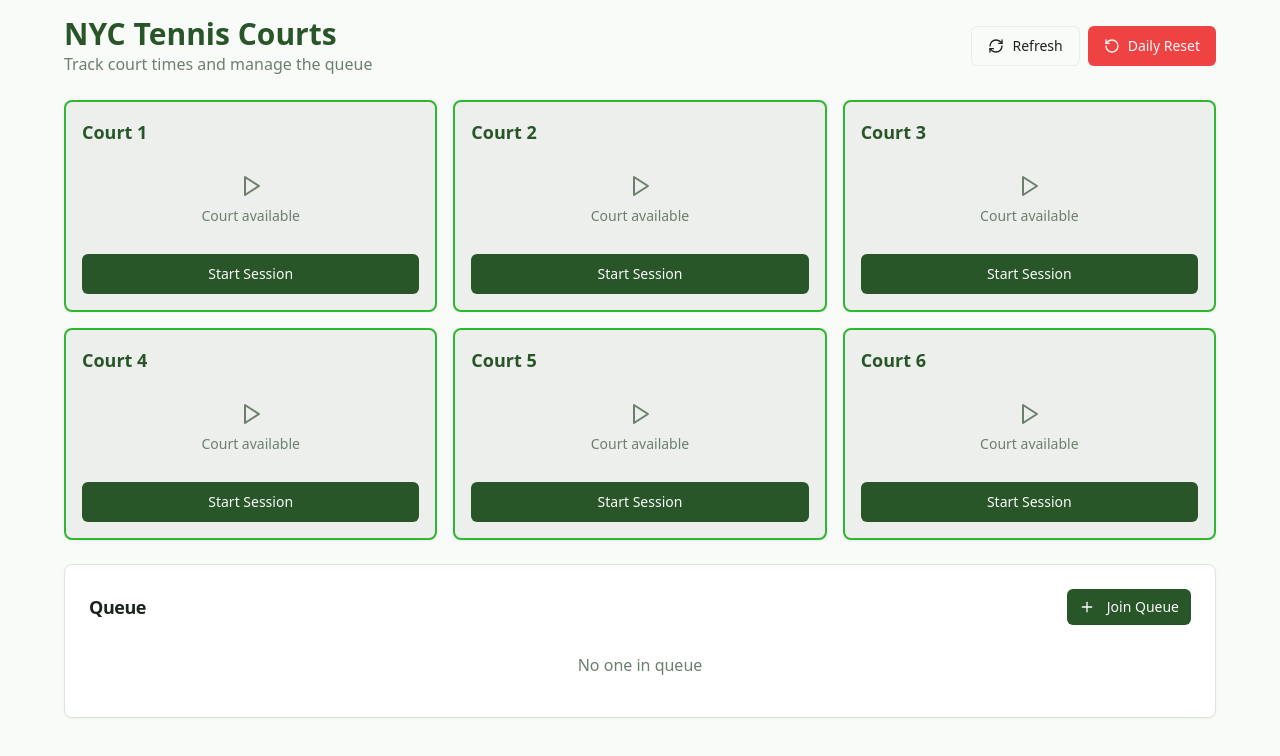
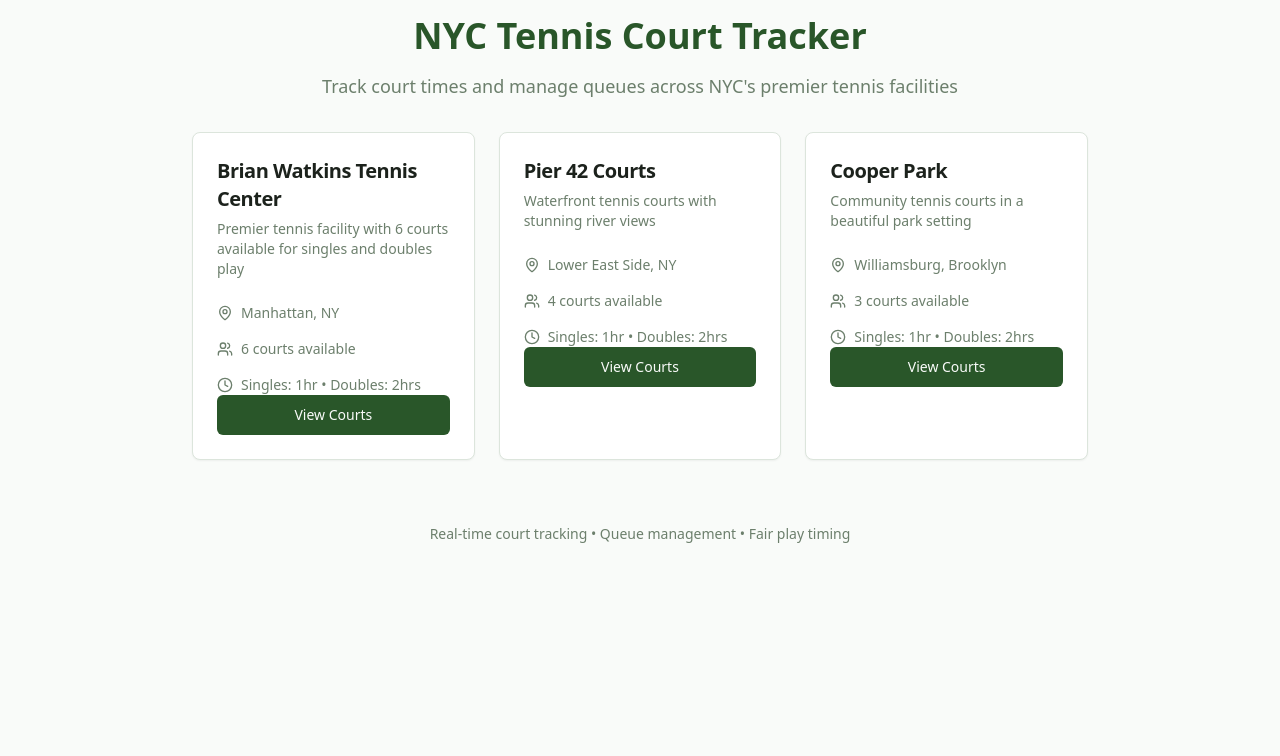
Before and after one commit to matthrynkow/court-queue-champ-49, a React (Vite) app: page / in a window 1280 px wide. Shown: the top 756 px of the page. Built offline with nearby package versions, Linux system fonts and the light colour scheme.

Commit message:
Refactor to support multiple sites
Rename the current page to "Brian Watkins Tennis Center" and create a new homepage that lists three sites: "Brian Watkins Tennis Center", "Pier 42 Courts", and "Cooper Park".

```diff
--- a/src/App.tsx
+++ b/src/App.tsx
@@ -3,7 +3,8 @@ import { Toaster as Sonner } from "@/components/ui/sonner";
 import { TooltipProvider } from "@/components/ui/tooltip";
 import { QueryClient, QueryClientProvider } from "@tanstack/react-query";
 import { BrowserRouter, Routes, Route } from "react-router-dom";
-import Index from "./pages/Index";
+import Homepage from "./pages/Homepage";
+import BrianWatkins from "./pages/BrianWatkins";
 import NotFound from "./pages/NotFound";
 
 const queryClient = new QueryClient();
@@ -15,7 +16,8 @@ const App = () => (
       <Sonner />
       <BrowserRouter>
         <Routes>
-          <Route path="/" element={<Index />} />
+          <Route path="/" element={<Homepage />} />
+          <Route path="/brian-watkins" element={<BrianWatkins />} />
           {/* ADD ALL CUSTOM ROUTES ABOVE THE CATCH-ALL "*" ROUTE */}
           <Route path="*" element={<NotFound />} />
         </Routes>
--- a/src/pages/Index.tsx
+++ b/src/pages/BrianWatkins.tsx
@@ -7,7 +7,7 @@ import { QueueDialog } from '@/components/QueueDialog';
 import { RefreshCw, RotateCcw } from 'lucide-react';
 import type { CourtSession, QueueEntry } from '@/types/court';
 
-const Index = () => {
+const BrianWatkins = () => {
   const [sessions, setSessions] = useState<Record<number, CourtSession>>({});
   const [queue, setQueue] = useState<QueueEntry[]>([]);
   const [sessionDialogOpen, setSessionDialogOpen] = useState(false);
@@ -79,7 +79,7 @@ const Index = () => {
         {/* Header */}
         <div className="flex items-center justify-between">
           <div>
-            <h1 className="text-3xl font-bold text-primary">NYC Tennis Courts</h1>
+            <h1 className="text-3xl font-bold text-primary">Brian Watkins Tennis Center</h1>
             <p className="text-muted-foreground">Track court times and manage the queue</p>
           </div>
 
@@ -143,4 +143,4 @@ const Index = () => {
   );
 };
 
-export default Index;
+export default BrianWatkins;
--- /dev/null
+++ b/src/pages/Homepage.tsx
@@ -0,0 +1,85 @@
+import { Button } from '@/components/ui/button';
+import { Card, CardContent, CardDescription, CardHeader, CardTitle } from '@/components/ui/card';
+import { MapPin, Clock, Users } from 'lucide-react';
+import { Link } from 'react-router-dom';
+
+const sites = [
+  {
+    id: 'brian-watkins',
+    name: 'Brian Watkins Tennis Center',
+    description: 'Premier tennis facility with 6 courts available for singles and doubles play',
+    courts: 6,
+    location: 'Manhattan, NY',
+    path: '/brian-watkins'
+  },
+  {
+    id: 'pier-42',
+    name: 'Pier 42 Courts',
+    description: 'Waterfront tennis courts with stunning river views',
+    courts: 4,
+    location: 'Lower East Side, NY',
+    path: '/pier-42'
+  },
+  {
+    id: 'cooper-park',
+    name: 'Cooper Park',
+    description: 'Community tennis courts in a beautiful park setting',
+    courts: 3,
+    location: 'Williamsburg, Brooklyn',
+    path: '/cooper-park'
+  }
+];
+
+const Homepage = () => {
+  return (
+    <div className="min-h-screen bg-background p-4">
+      <div className="max-w-4xl mx-auto space-y-8">
+        {/* Header */}
+        <div className="text-center space-y-4">
+          <h1 className="text-4xl font-bold text-primary">NYC Tennis Court Tracker</h1>
+          <p className="text-lg text-muted-foreground">
+            Track court times and manage queues across NYC's premier tennis facilities
+          </p>
+        </div>
+
+        {/* Sites Grid */}
+        <div className="grid md:grid-cols-2 lg:grid-cols-3 gap-6">
+          {sites.map((site) => (
+            <Card key={site.id} className="hover:shadow-lg transition-shadow">
+              <CardHeader>
+                <CardTitle className="text-xl">{site.name}</CardTitle>
+                <CardDescription>{site.description}</CardDescription>
+              </CardHeader>
+              <CardContent className="space-y-4">
+                <div className="flex items-center gap-2 text-sm text-muted-foreground">
+                  <MapPin size={16} />
+                  <span>{site.location}</span>
+                </div>
+                <div className="flex items-center gap-2 text-sm text-muted-foreground">
+                  <Users size={16} />
+                  <span>{site.courts} courts available</span>
+                </div>
+                <div className="flex items-center gap-2 text-sm text-muted-foreground">
+                  <Clock size={16} />
+                  <span>Singles: 1hr • Doubles: 2hrs</span>
+                </div>
+                <Link to={site.path}>
+                  <Button className="w-full">
+                    View Courts
+                  </Button>
+                </Link>
+              </CardContent>
+            </Card>
+          ))}
+        </div>
+
+        {/* Footer */}
+        <div className="text-center text-sm text-muted-foreground pt-8">
+          <p>Real-time court tracking • Queue management • Fair play timing</p>
+        </div>
+      </div>
+    </div>
+  );
+};
+
+export default Homepage;
```
